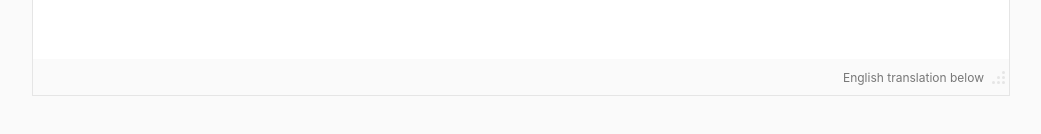
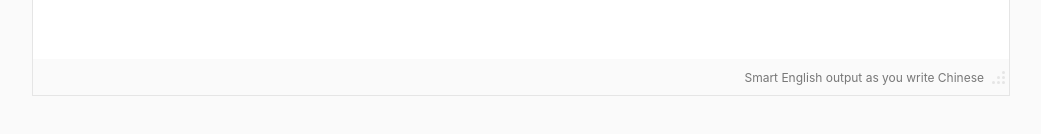
Before and after one commit to m80yan/bilingual-ime-prototype, a React (Vite) app in the folder bilingual-ime-prototype/: page / in a window 1280 px wide. Shown: the part 564-698 px from the top of the page, without its empty margins (119-1160 px from the left). Built offline with nearby package versions, Linux system fonts and the light colour scheme.

Commit message:
Update footer intelligence copy

```diff
--- a/bilingual-ime-prototype/src/App.jsx
+++ b/bilingual-ime-prototype/src/App.jsx
@@ -614,7 +614,7 @@ export function App() {
             </div>
           </div>
         </section>
-        <footer className="ime-footer"><span>English translation below</span><button className={resizing ? "resize-handle active" : "resize-handle"} onPointerDown={startResize} aria-label="Drag to resize window"><span className="resize-grip" aria-hidden="true">{[1, 2, 3].map((count) => <span className="resize-grip-row" key={count}>{Array.from({ length: count }, (_, index) => <img key={index} src={resizing ? "/assets/figma-drag-handle-pressed.svg" : "/assets/figma-drag-handle-default.svg"} alt="" />)}</span>)}</span></button></footer>
+        <footer className="ime-footer"><span>Smart English output as you write Chinese</span><button className={resizing ? "resize-handle active" : "resize-handle"} onPointerDown={startResize} aria-label="Drag to resize window"><span className="resize-grip" aria-hidden="true">{[1, 2, 3].map((count) => <span className="resize-grip-row" key={count}>{Array.from({ length: count }, (_, index) => <img key={index} src={resizing ? "/assets/figma-drag-handle-pressed.svg" : "/assets/figma-drag-handle-default.svg"} alt="" />)}</span>)}</span></button></footer>
       </section>
     </main>
   );
```
